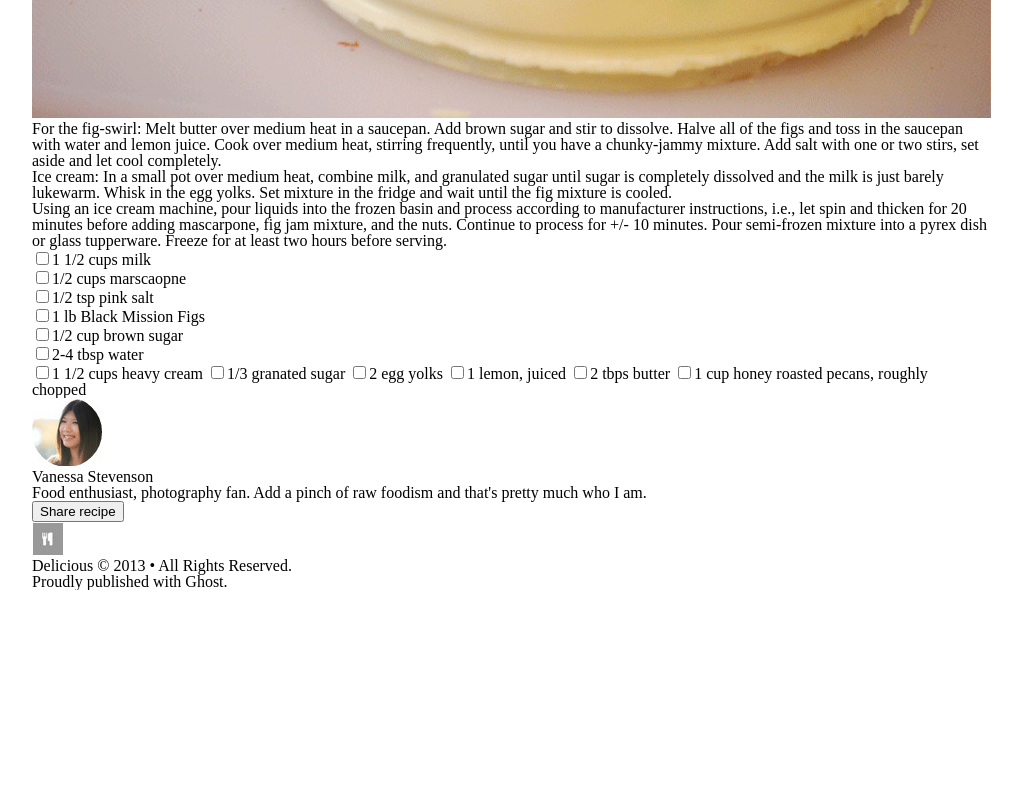
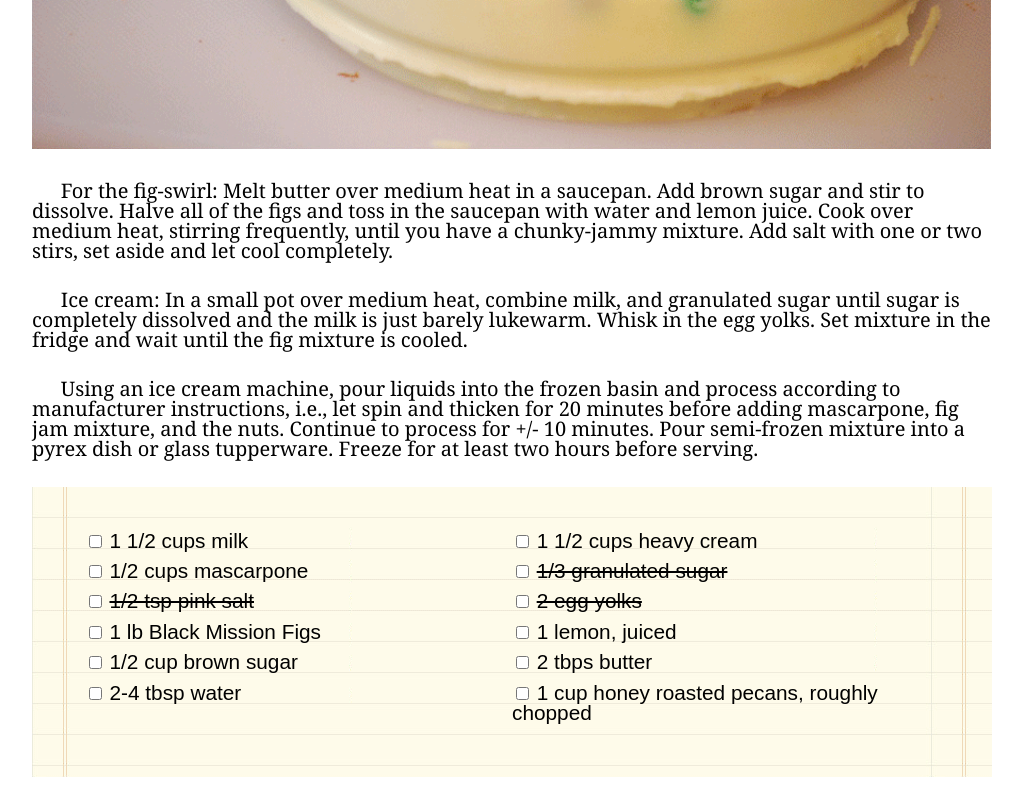
Before and after one commit to joanna-cf/301-chocolate-pizza, a plain HTML site: page index.html in a window 1280 px wide. Shown: the part 680-1480 px from the top of the page, without its empty margins (128-1151 px from the left). Before the commit the page ends 1270 px from the top, so only its background shows below. Drawn offline with Linux system fonts and the light colour scheme; files whose address does not match are found by name.

Commit message:
styled article, method, and ingredients for style.css

```diff
--- a/index.html
+++ b/index.html
@@ -30,8 +30,8 @@
     <section id="article-title">
       <h2>Chocolate pizza</h2>
       <h5>posted on 15 dec 2013 / desserts</h5>
+      <h5>print</h5>
       <img src="assets/print-icon.png" alt="print icon">
-      <h5>print</h5>
     </section>
     <section id="image">
       <img src="assets/choco-pizza.png" alt="chocolate pizza image">
@@ -44,32 +44,44 @@
     <section id="ingredients">
       <ul id="col-1">
         <li>
-          <input type="checkbox" name="ingred">1 1/2 cups milk
+          <input type="checkbox" name="groceryList">1 1/2 cups milk
         </li>
         <li>
-          <input type="checkbox" name="ingred">1/2 cups marscaopne
+          <input type="checkbox" name="groceryList">1/2 cups mascarpone
         </li>
         <li>
-          <input type="checkbox" name="ingred">1/2 tsp pink salt
+          <input type="checkbox" name="groceryList">1/2 tsp pink salt
         </li>
         <li>
-          <input type="checkbox" name="ingred">1 lb Black Mission Figs
+          <input type="checkbox" name="groceryList">1 lb Black Mission Figs
         </li>
         <li>
-          <input type="checkbox" name="ingred">1/2 cup brown sugar
+          <input type="checkbox" name="groceryList">1/2 cup brown sugar
         </li>
         <li>
-          <input type="checkbox" name="ingred">2-4 tbsp water
+          <input type="checkbox" name="groceryList">2-4 tbsp water
         </li>
       </ul>
-      <div>
-        <input type="checkbox" name="ingred" class="col-2">1 1/2 cups heavy cream
-        <input type="checkbox" name="ingred" class="col-2">1/3 granated sugar
-        <input type="checkbox" name="ingred" class="col-2">2 egg yolks
-        <input type="checkbox" name="ingred" class="col-2">1 lemon, juiced
-        <input type="checkbox" name="ingred" class="col-2">2 tbps butter
-        <input type="checkbox" name="ingred" class="col-2">1 cup honey roasted pecans, roughly <br>chopped
-      </div>
+      <ul id="col-2">
+        <li>
+          <input type="checkbox" name="groceryList">1 1/2 cups heavy cream
+        </li>
+        <li>
+          <input type="checkbox" name="groceryList">1/3 granulated sugar
+        </li>
+        <li>
+          <input type="checkbox" name="groceryList">2 egg yolks
+        </li>
+        <li>
+          <input type="checkbox" name="groceryList">1 lemon, juiced
+        </li>
+        <li>
+          <input type="checkbox" name="groceryList">2 tbps butter
+        </li>
+        <li>
+          <input type="checkbox" name="groceryList">1 cup honey roasted pecans, roughly <br>chopped
+        </li>
+      </ul>
     </section>
     <!-- border -->
     <section id="author">
--- a/style.css
+++ b/style.css
@@ -45,13 +45,13 @@ h4 {
 
 #article-title {
   margin-top: 30px;
-  border: 1px solid black;
 }
 
 h2 {
   font-weight: bolder;
-  font-size: 2em;
+  font-size: 2.5em;
   width: 50%;
+  margin-bottom: 0.7%;
 }
 
 h5 {
@@ -59,17 +59,62 @@ h5 {
   text-transform: uppercase;
   font-size: 0.7em;
   font-family: sans-serif;
-  width: 50%;
+  width: 70%;
+  float: left;
+}
+
+h5:nth-child(3) {
+  width: 4%;
+  float: right;
 }
 
 #article-title > img {
-  float:right;
-}
-
-h5:last-child {
-  float:right;
+  float: right;
 }
 
 #image > img{
   width: 960px;
+  margin: 3% 0%;
 }
+
+p {
+  margin-bottom: 3%;
+  font-family: Cambria, Cochin, Georgia, Times, 'Times New Roman', serif;
+  font-size: 1.25em;
+  text-indent: 3%;
+}
+
+#ingredients {
+  background-image: url('assets/list-bg.png');
+  height: 40%;
+  overflow: hidden;
+  padding: 4.5% 5.5%;
+  margin-bottom: 4%;
+  font-family: sans-serif;
+  font-size: 1.3em;
+}
+
+ul {
+  width: 45%;
+  float: left;
+}
+
+#col-2 {
+  margin-left: 5%;
+}
+
+#col-2 > li:nth-child(2), li:nth-child(3) {
+  text-decoration: line-through;
+}
+
+input {
+  margin-right: 2%;
+}
+
+li {
+  margin-bottom: 2.5%;
+}
+
+#author {
+  border-top: 10px solid lightgray;
+}
```
